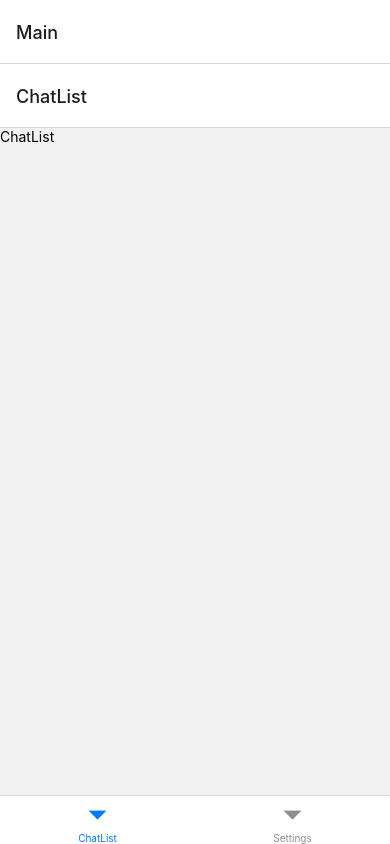
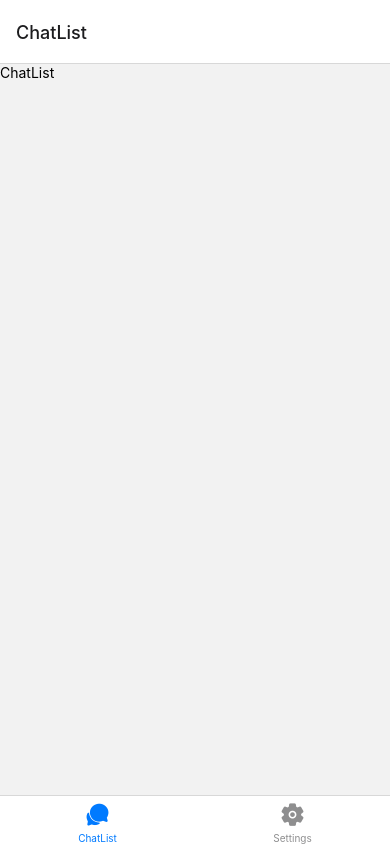
Before and after one commit to ylmgrbzz/ChatApp-with-React-Native-Paper-Firebase-and-Navigation6, a React Native app: screen / in a window 390 px wide. Built offline with nearby package versions, Linux system fonts and the light colour scheme.

Commit message:
ChatApp-with-React-Native-Paper-Firebase-and-Navigation6

```diff
--- a/App.js
+++ b/App.js
@@ -2,7 +2,7 @@ import { StatusBar } from "expo-status-bar";
 import { StyleSheet, Text, View } from "react-native";
 import { NavigationContainer, useNavigation } from "@react-navigation/native";
 import { createBottomTabNavigator } from "@react-navigation/bottom-tabs";
-// import { Ionicons } from "@expo/vector-icons";
+import { Ionicons } from "@expo/vector-icons";
 // import { Provider, DefaultTheme } from "react-native-paper";
 // import firebase from "firebase/app";
 // import "firebase/auth";
@@ -19,7 +19,19 @@ const Tabs = createBottomTabNavigator();
 
 const TabsNavigator = () => {
   return (
-    <Tabs.Navigator>
+    <Tabs.Navigator
+      screenOptions={({ route }) => ({
+        tabBarIcon: ({ focused, color, size }) => {
+          return (
+            <Ionicons
+              name={route.name === "ChatList" ? "chatbubbles" : "settings"}
+              color={color}
+              size={size}
+            />
+          );
+        },
+      })}
+    >
       <Tabs.Screen name="ChatList" component={ChatList} />
       <Tabs.Screen name="Settings" component={Settings} />
     </Tabs.Navigator>
@@ -30,7 +42,11 @@ const App = () => {
   return (
     <NavigationContainer>
       <Stack.Navigator>
-        <Stack.Screen name="Main" component={TabsNavigator} />
+        <Stack.Screen
+          name="Main"
+          component={TabsNavigator}
+          options={{ headerShown: false }}
+        />
       </Stack.Navigator>
     </NavigationContainer>
   );
```
